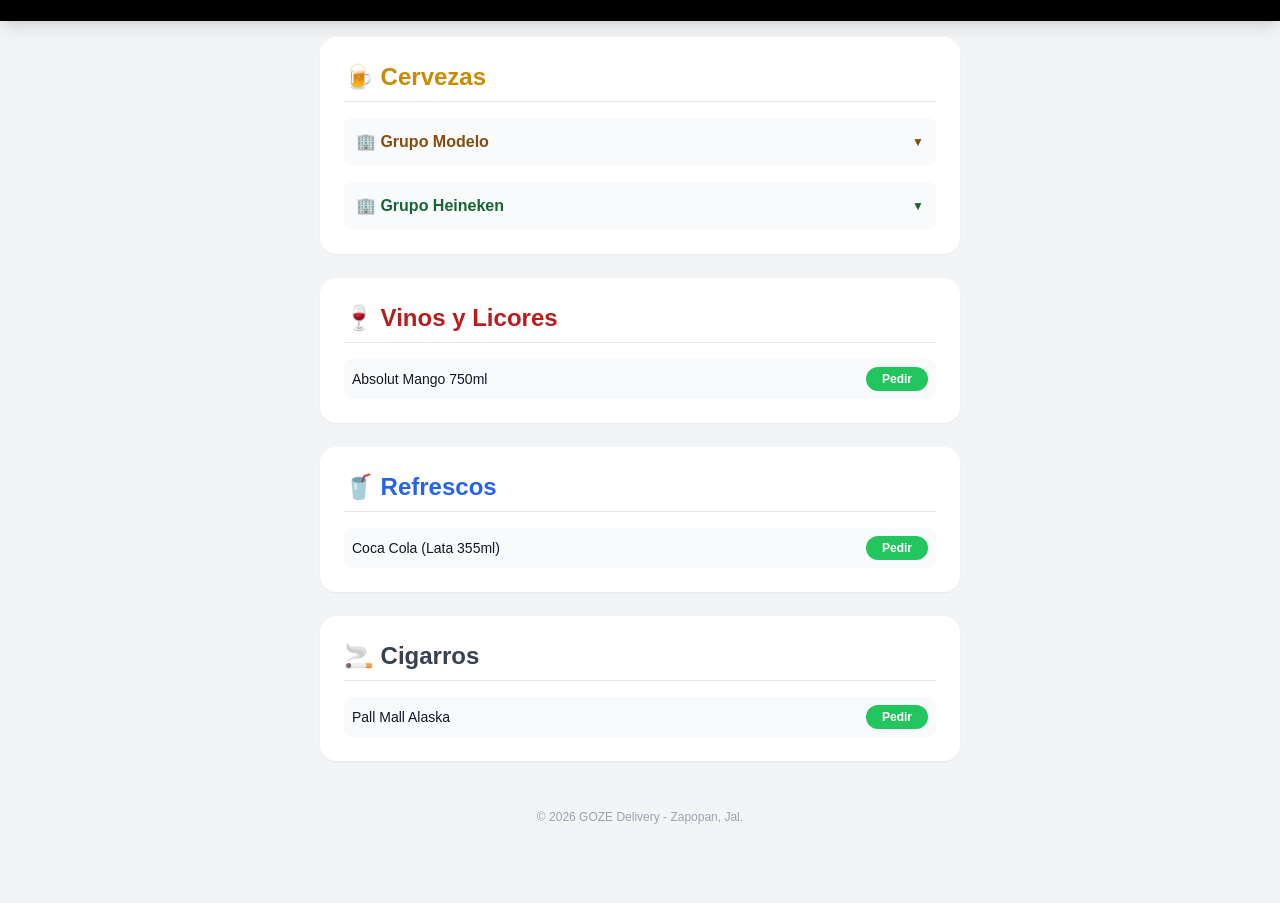
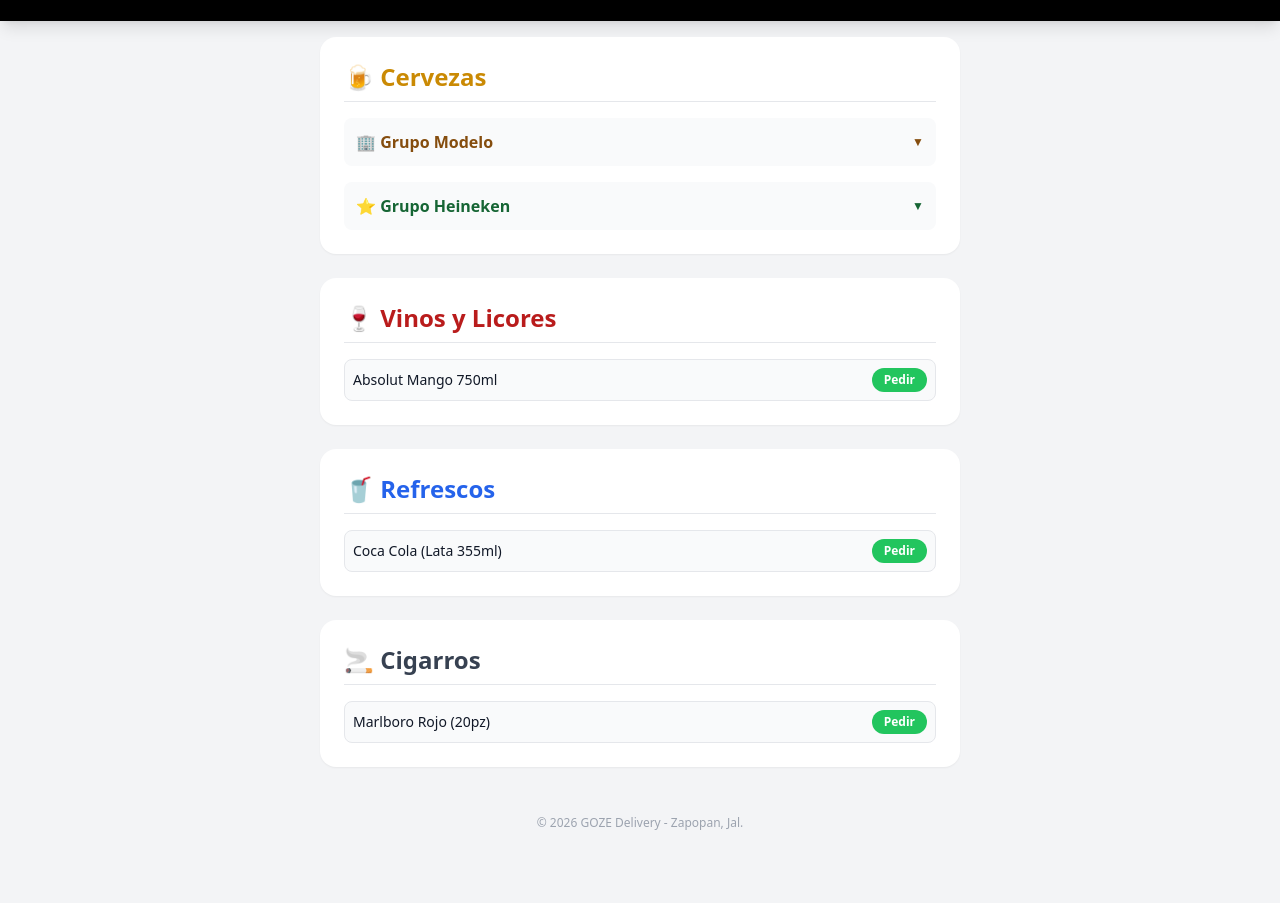
Before and after one commit to GOZEDELIVERY/goze-menu, a plain HTML site: page index.html in a window 1280 px wide. Shown: the part 91-994 px from the top of the page. Drawn offline with nearby package versions, Linux system fonts and the light colour scheme.

Commit message:
index.html

```diff
--- a/index.html
+++ b/index.html
@@ -5,108 +5,82 @@
     <meta name="viewport" content="width=device-width, initial-scale=1.0">
     <title>Menú GOZE Delivery</title>
     <script src="https://cdn.tailwindcss.com"></script>
-    <style>
-        body { font-family: 'Arial', sans-serif; }
-        /* Mejora visual para los detalles */
-        details summary::-webkit-details-marker { display:none; }
-        details summary { list-style: none; }
-    </style>
 </head>
 <body class="bg-gray-100 text-gray-900 pb-10">
 
-    <!-- Header -->
+    <!-- Encabezado -->
     <header class="bg-black text-white p-6 text-center shadow-lg">
         <h1 class="text-3xl font-bold uppercase tracking-wider">GOZE Delivery</h1>
         <p class="text-sm mt-2 opacity-80">¡Pide a domicilio en minutos!</p>
     </header>
 
-    <!-- Main Content -->
     <main class="max-w-2xl mx-auto p-4 space-y-6">
 
-        <!-- Categoría: Cervezas (Nueva estructura con subsecciones) -->
+        <!-- Sección Cervezas -->
         <section class="bg-white p-6 rounded-2xl shadow-sm">
             <h2 class="text-2xl font-bold mb-4 border-b pb-2 text-yellow-600">🍺 Cervezas</h2>
 
             <div class="space-y-4">
-                <!-- Opción: Grupo Modelo -->
+                <!-- Acordeón: Grupo Modelo -->
                 <details class="bg-gray-50 rounded-lg p-3">
                     <summary class="font-bold cursor-pointer text-yellow-800 flex justify-between items-center">
                         <span>🏢 Grupo Modelo</span>
-                        <span class="text-xs font-normal">▼</span>
+                        <span class="text-xs">▼</span>
                     </summary>
                     <div class="mt-3 space-y-3 pl-2">
-                        <!-- Subcategoría: Medias -->
-                        <details class="bg-white rounded-lg p-3 border border-gray-100">
-                            <summary class="font-semibold cursor-pointer text-gray-800 text-sm">Medias 355ml</summary>
-                            <div class="mt-3 space-y-3 pl-2">
-                                <div class="flex justify-between items-center text-sm">
-                                    <span>Corona Extra</span>
-                                    <a href="https://wa.me/523333580863?text=Hola, quiero pedir: Corona Extra" class="bg-green-500 text-white px-3 py-1 rounded-full text-xs font-semibold">Pedir</a>
-                                </div>
-                            </div>
-                        </details>
-                        <!-- Subcategoría: Latas -->
-                        <details class="bg-white rounded-lg p-3 border border-gray-100">
-                            <summary class="font-semibold cursor-pointer text-gray-800 text-sm">Latas y Latones</summary>
-                            <div class="mt-3 space-y-3 pl-2">
-                                <div class="flex justify-between items-center text-sm">
-                                    <span>Pacífico Clara</span>
-                                    <a href="https://wa.me/523333580863?text=Hola, quiero pedir: Pacífico Clara" class="bg-green-500 text-white px-3 py-1 rounded-full text-xs font-semibold">Pedir</a>
-                                </div>
-                            </div>
-                        </details>
+                        <!-- Aquí irán tus productos más tarde -->
+                        <div class="flex items-center justify-between p-2 bg-white rounded-lg border border-gray-100 shadow-sm">
+                            <span class="text-sm font-medium">Corona Extra Clara (Retornable)</span>
+                            <a href="https://wa.me/523333580863?text=Hola, quiero pedir: Corona Extra" class="bg-green-500 text-white px-3 py-1 rounded-full text-xs font-semibold">Pedir</a>
+                        </div>
                     </div>
                 </details>
 
-                <!-- Opción: Grupo Heineken -->
+                <!-- Acordeón: Grupo Heineken -->
                 <details class="bg-gray-50 rounded-lg p-3">
                     <summary class="font-bold cursor-pointer text-green-800 flex justify-between items-center">
-                        <span>🏢 Grupo Heineken</span>
-                        <span class="text-xs font-normal">▼</span>
+                        <span>⭐ Grupo Heineken</span>
+                        <span class="text-xs">▼</span>
                     </summary>
                     <div class="mt-3 space-y-3 pl-2">
-                         <div class="text-sm text-gray-500 italic px-2">Próximamente más productos...</div>
+                        <div class="flex items-center justify-between p-2 bg-white rounded-lg border border-gray-100 shadow-sm">
+                            <span class="text-sm font-medium">Tecate Light (Lata)</span>
+                            <a href="https://wa.me/523333580863?text=Hola, quiero pedir: Tecate Light" class="bg-green-500 text-white px-3 py-1 rounded-full text-xs font-semibold">Pedir</a>
+                        </div>
                     </div>
                 </details>
             </div>
         </section>
 
-        <!-- Categoría: Vinos y Licores -->
+        <!-- Sección Vinos y Licores -->
         <section class="bg-white p-6 rounded-2xl shadow-sm">
             <h2 class="text-2xl font-bold mb-4 border-b pb-2 text-red-700">🍷 Vinos y Licores</h2>
-            <div class="space-y-3">
-                <div class="flex justify-between items-center p-2 bg-gray-50 rounded-lg">
-                    <span class="text-sm">Absolut Mango 750ml</span>
-                    <a href="https://wa.me/523333580863?text=Hola, quiero pedir: Absolut Mango" class="bg-green-500 text-white px-4 py-1 rounded-full text-xs font-semibold">Pedir</a>
-                </div>
+            <div class="flex items-center justify-between p-2 bg-gray-50 rounded-lg border">
+                <span class="text-sm font-medium">Absolut Mango 750ml</span>
+                <a href="https://wa.me/523333580863?text=Hola, quiero pedir: Absolut Mango" class="bg-green-500 text-white px-3 py-1 rounded-full text-xs font-semibold">Pedir</a>
             </div>
         </section>
 
-        <!-- Categoría: Refrescos -->
+        <!-- Sección Refrescos -->
         <section class="bg-white p-6 rounded-2xl shadow-sm">
             <h2 class="text-2xl font-bold mb-4 border-b pb-2 text-blue-600">🥤 Refrescos</h2>
-            <div class="space-y-3">
-                <div class="flex justify-between items-center p-2 bg-gray-50 rounded-lg">
-                    <span class="text-sm">Coca Cola (Lata 355ml)</span>
-                    <a href="https://wa.me/523333580863?text=Hola, quiero pedir: Coca Cola Lata" class="bg-green-500 text-white px-4 py-1 rounded-full text-xs font-semibold">Pedir</a>
-                </div>
+            <div class="flex items-center justify-between p-2 bg-gray-50 rounded-lg border">
+                <span class="text-sm font-medium">Coca Cola (Lata 355ml)</span>
+                <a href="https://wa.me/523333580863?text=Hola, quiero pedir: Coca Cola" class="bg-green-500 text-white px-3 py-1 rounded-full text-xs font-semibold">Pedir</a>
             </div>
         </section>
 
-        <!-- Categoría: Cigarros -->
+        <!-- Sección Cigarros -->
         <section class="bg-white p-6 rounded-2xl shadow-sm">
             <h2 class="text-2xl font-bold mb-4 border-b pb-2 text-gray-700">🚬 Cigarros</h2>
-            <div class="space-y-3">
-                <div class="flex justify-between items-center p-2 bg-gray-50 rounded-lg">
-                    <span class="text-sm">Pall Mall Alaska</span>
-                    <a href="https://wa.me/523333580863?text=Hola, quiero pedir: Pall Mall Alaska" class="bg-green-500 text-white px-4 py-1 rounded-full text-xs font-semibold">Pedir</a>
-                </div>
+            <div class="flex items-center justify-between p-2 bg-gray-50 rounded-lg border">
+                <span class="text-sm font-medium">Marlboro Rojo (20pz)</span>
+                <a href="https://wa.me/523333580863?text=Hola, quiero pedir: Marlboro Rojo" class="bg-green-500 text-white px-3 py-1 rounded-full text-xs font-semibold">Pedir</a>
             </div>
         </section>
 
     </main>
 
-    <!-- Footer -->
     <footer class="text-center p-8 text-gray-400 text-xs">
         <p>© 2026 GOZE Delivery - Zapopan, Jal.</p>
     </footer>
```
